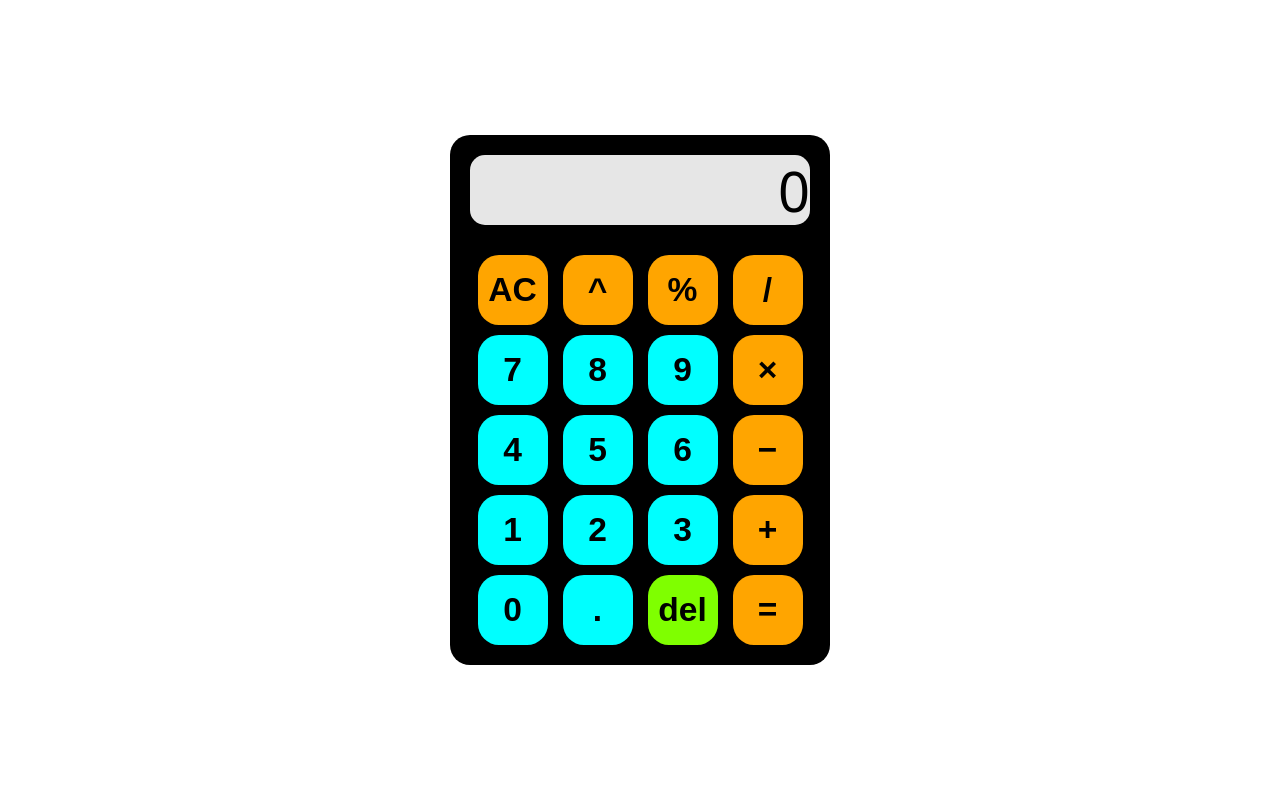
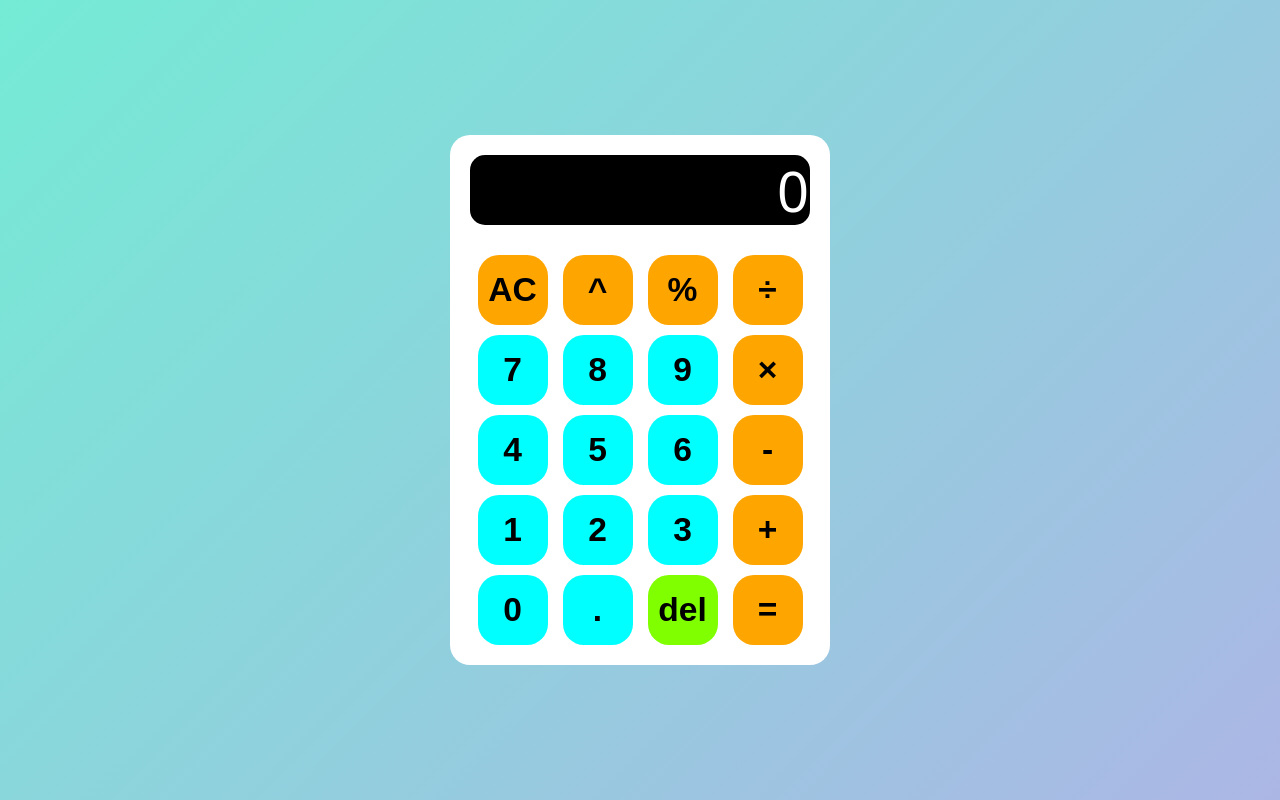
Before and after one commit to dragon-slayer99/Calculator, a plain HTML site: page calculator/index.html in a window 1280 px wide. Drawn offline with Linux system fonts and the light colour scheme.

Commit message:
UI changes

```diff
--- a/calculator/index.html
+++ b/calculator/index.html
@@ -13,17 +13,17 @@
             <button class="noNum" onclick="clearDisplay()">AC</button>
             <button class="noNum" onclick="appendOperator('^')">^</button>
             <button class="noNum" onclick="appendOperator('%')">%</button>
-            <button class="noNum" onclick="appendOperator('/')">/</button>
+            <button class="noNum" onclick="appendOperator('÷')">÷</button>
 
             <button onclick="appendNumber('7')">7</button>
             <button onclick="appendNumber('8')">8</button>
             <button onclick="appendNumber('9')">9</button>
-            <button class="noNum" onclick="appendOperator('*')">&#215</button>
+            <button class="noNum" onclick="appendOperator('×')">×</button>
 
             <button onclick="appendNumber('4')">4</button>
             <button onclick="appendNumber('5')">5</button>
             <button onclick="appendNumber('6')">6</button>
-            <button class="noNum" onclick="appendOperator('-')">&#8722</button>
+            <button class="noNum" onclick="appendOperator('-')">-</button>
 
             <button onclick="appendNumber('1')">1</button>
             <button onclick="appendNumber('2')">2</button>
--- a/calculator/script.js
+++ b/calculator/script.js
@@ -78,6 +78,7 @@ function deleteNumber() {
 }
 
 function calculate(){
+    displayValue = displayValue.replace(/×/g, '*').replace(/÷/g, '/');
     displayValue = eval(displayValue);
     updateDisplay();
 }
--- a/calculator/styles.css
+++ b/calculator/styles.css
@@ -5,6 +5,7 @@ body{
     justify-content: center;
     align-items: center;
     font-family: 'Segoe UI', Tahoma, Geneva, Verdana, sans-serif;
+    background: linear-gradient(135deg, #74ebd5 0%, #ACB6E5 100%);
 }
 
 #main-container{
@@ -14,7 +15,7 @@ body{
     justify-content: center;
     flex-direction: column;
     padding: 20px;
-    background-color: black;
+    background-color: white;
     border-radius: 20px;
 }
 #numPad{
@@ -26,7 +27,9 @@ body{
 #display{
     width: 100%;
     text-align: right;
-    background-color: hsl(0, 0%, 90%);
+    background-color: black;
+    color: white;
+    letter-spacing: 1px;
     margin-bottom: 20px;
     font-size: 3.5rem;
     line-height: 70px;
```
